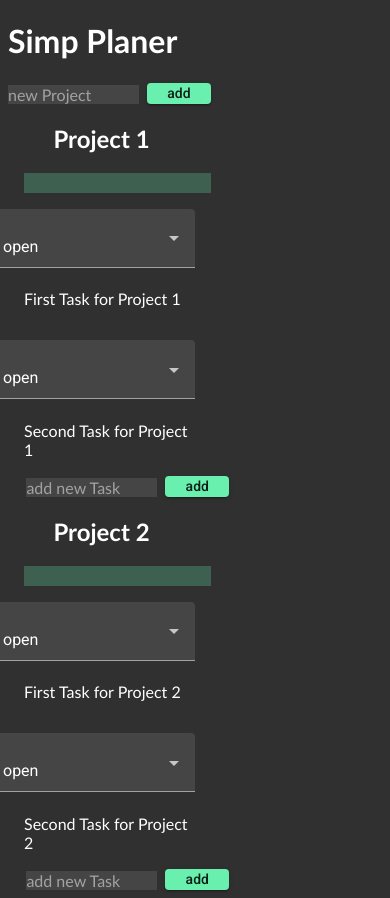
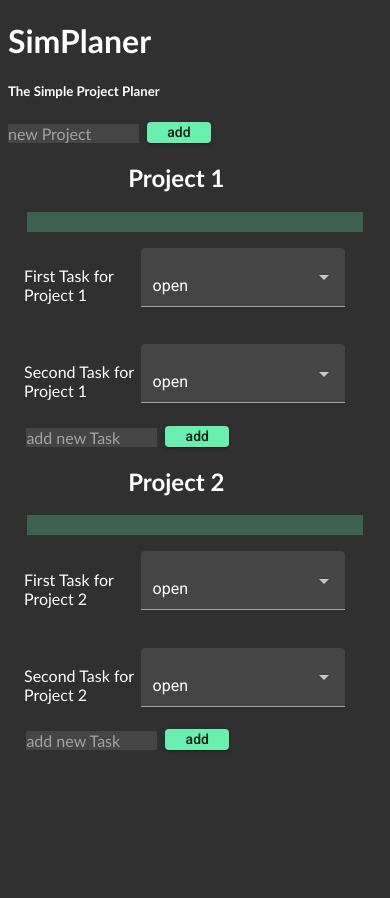
Before and after one commit to RouvenGonzalez/App-Template, an Angular app in the folder projekt/: page / in a window 390 px wide. After the commit the page ends 844 px from the top, so only its background shows below. Built offline with nearby package versions, Linux system fonts and the light colour scheme.

Commit message:
#14 changed app title and description and configured style.css for mobile view

```diff
--- a/projekt/src/app/app.component.html
+++ b/projekt/src/app/app.component.html
@@ -1,4 +1,5 @@
-<h1>Simp Planer</h1>
+<h1>SimPlaner</h1>
+<h5>The Simple Project Planer</h5>
 
 <app-project></app-project>
 
--- a/projekt/src/index.html
+++ b/projekt/src/index.html
@@ -2,7 +2,7 @@
 <html lang="en">
 <head>
   <meta charset="utf-8">
-  <title>Simp Planer</title>
+  <title>SimPlaner</title>
   <base href="/">
   <meta name="viewport" content="width=device-width, initial-scale=1">
   <link rel="icon" type="image/x-icon" href="favicon.ico">
--- a/projekt/src/styles.css
+++ b/projekt/src/styles.css
@@ -7,9 +7,8 @@ html {
 }
 
 .progress-bar {
-    width: 50%;
-    margin-left: 1em;
-    margin-bottom: .25em;
+    width: 90%;
+    margin: 0 auto 0 auto;
 
 }
 
@@ -23,7 +22,7 @@ html {
 }
 
 .container {
-    width: 50%;
+    width: 90%;
 }
 
 p {
```
